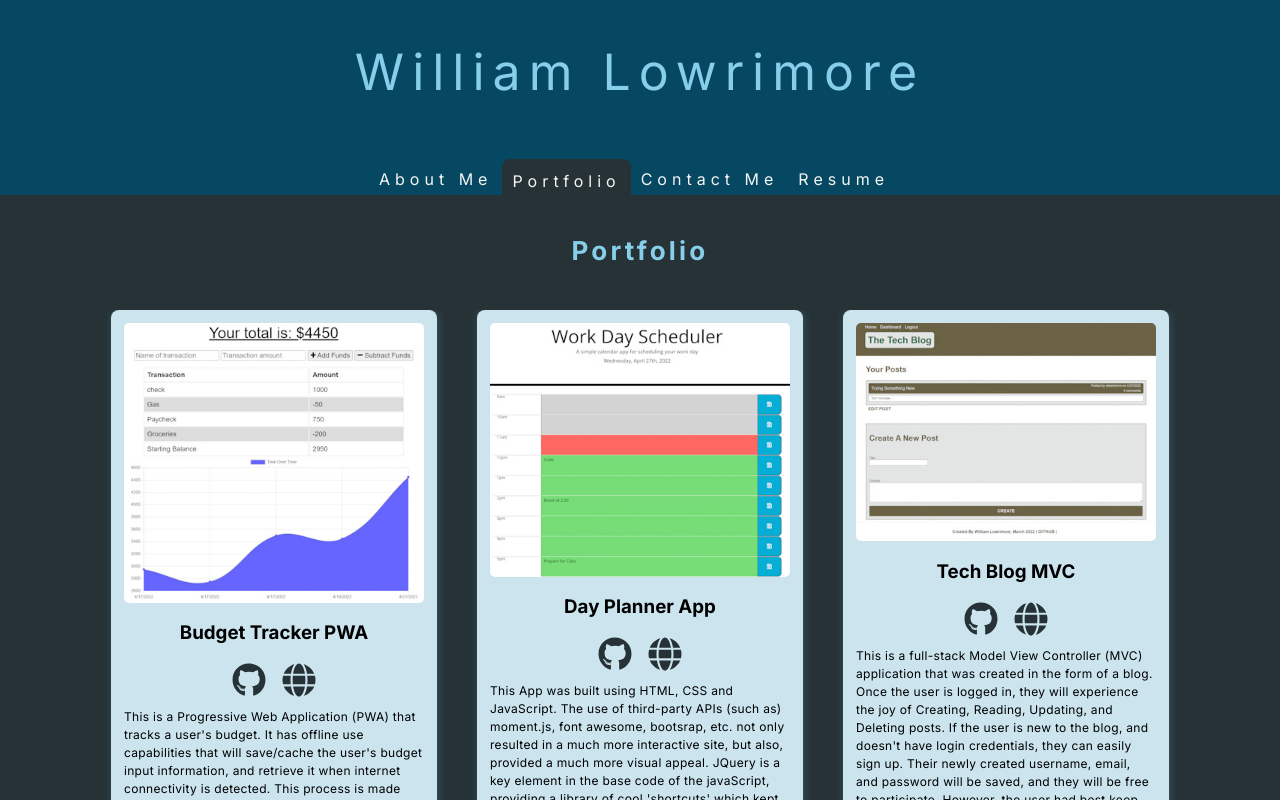
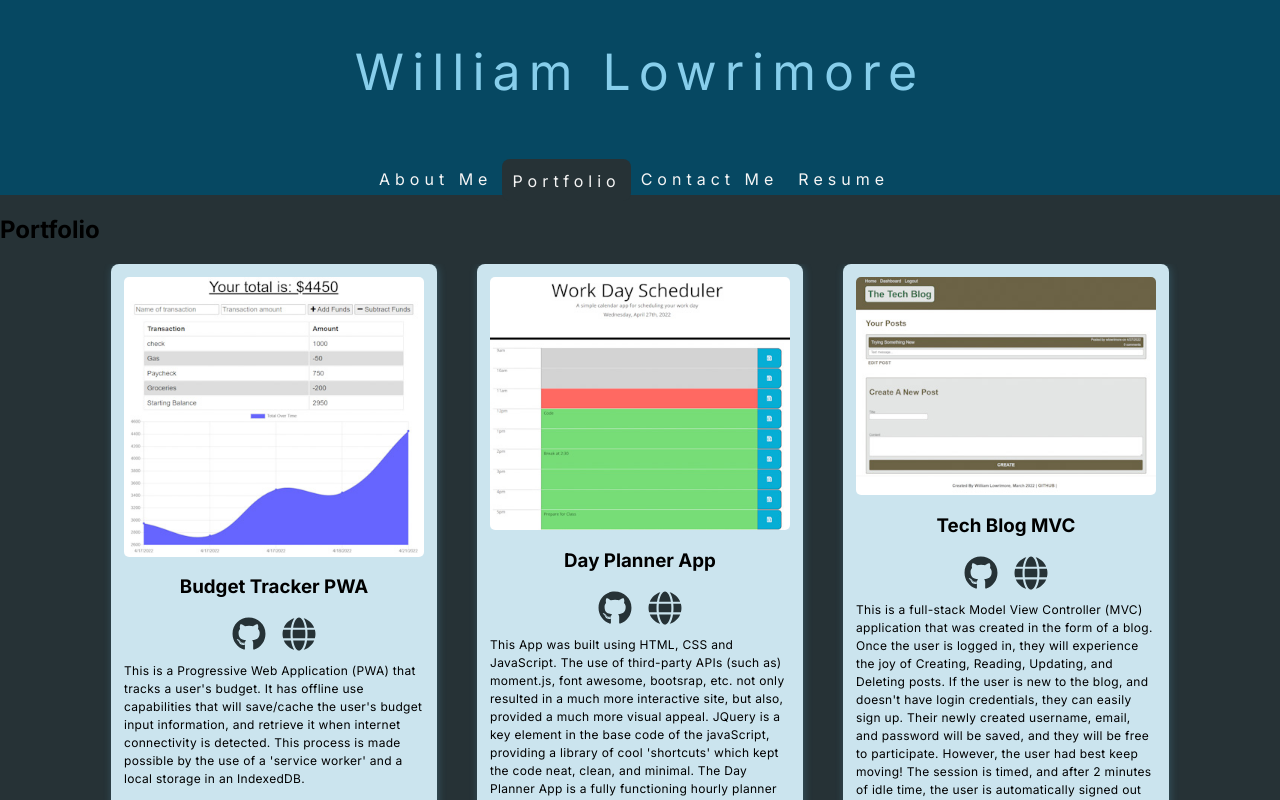
Before and after one commit to wlowrimore/wdl_vandy_bc_react_portfolio_2022, a React (Create React App) app: page / in a window 1280 px wide. Both pictures are taken after a click on the element "Portfolio". Shown: the top 800 px of the page. Built offline with nearby package versions, Linux system fonts and the light colour scheme.

Commit message:
adding inset scrolling functionality

```diff
--- a/src/components/Navbar.js
+++ b/src/components/Navbar.js
@@ -8,7 +8,7 @@ function Navbar(props) {
       <h2>William Lowrimore</h2>
       <nav className="--nav">
         <ul>
-          <li className={currentTab === "about" ? "navActive" : "mx-2s"}>
+          <li className={currentTab === "about" ? "navActive" : "mx-2"}>
             <span onClick={() => setCurrentTab("about")}>About Me</span>
           </li>
           <li className={currentTab === "portfolio" ? "navActive" : "mx-2"}>
--- a/src/components/ProjectPage.js
+++ b/src/components/ProjectPage.js
@@ -3,8 +3,8 @@ import Project from "./Project";
 
 export default function ProjectPage() {
   return (
-    <section className="projects" id="portfolio">
-      <h1 className="project-head">Portfolio</h1>
+    <section id="portfolio">
+      <h1>Portfolio</h1>
       <div className="projects">
         <Project
           image={require("../images/budget_tracker_pwa.jpg")}
--- a/src/index.css
+++ b/src/index.css
@@ -111,6 +111,23 @@ nav .navActive {
   line-height: 1.5;
 }
 
+/* _____________ */
+/* .content-window {
+  display: flex;
+  justify-content: center;
+  flex-wrap: wrap;
+  gap: 40px;
+  overflow-y: scroll;
+}
+
+.content-window {
+  -ms-overflow-style: none;
+  scrollbar-width: none;
+}
+
+.content-window::-webkit-scrollbar {
+  display: none;
+} */
 /* ________________________PROJECT WINDOW_________________________ */
 
 .projects {
@@ -118,7 +135,17 @@ nav .navActive {
   justify-content: center;
   flex-wrap: wrap;
   gap: 40px;
-  overflow-y: auto;
+  max-height: 800px;
+  overflow-y: scroll;
+}
+
+.projects {
+  -ms-overflow-style: none;
+  scrollbar-width: none;
+}
+
+.projects::-webkit-scrollbar {
+  display: none;
 }
 
 .projects h1 {
```
